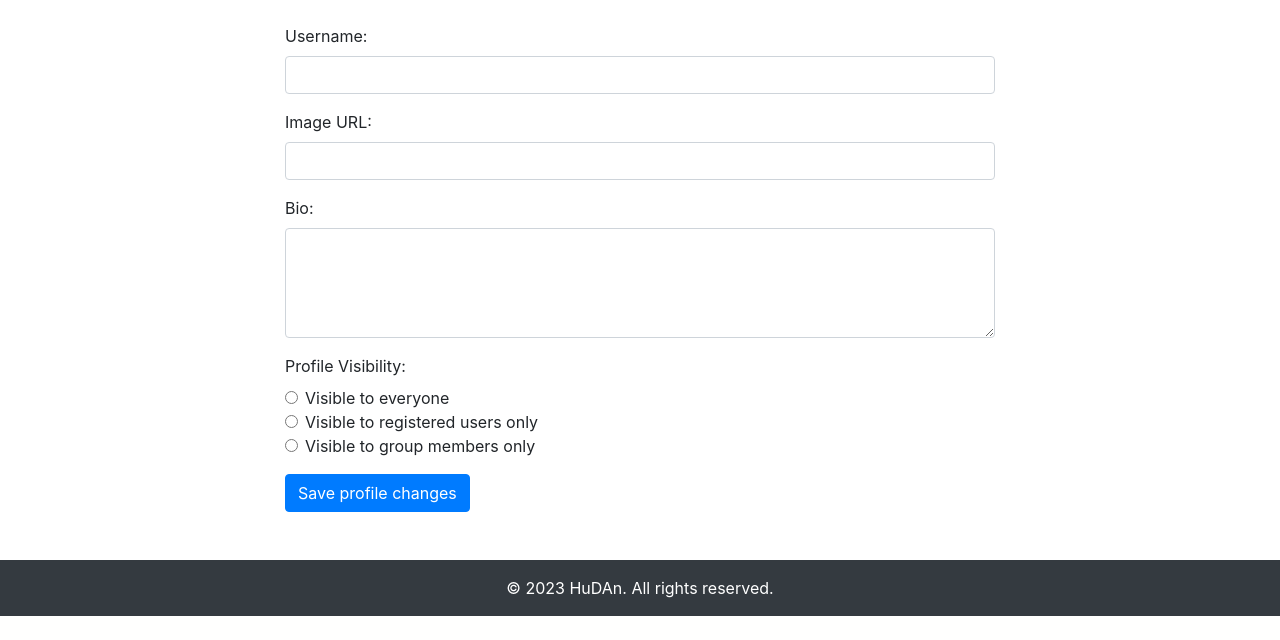
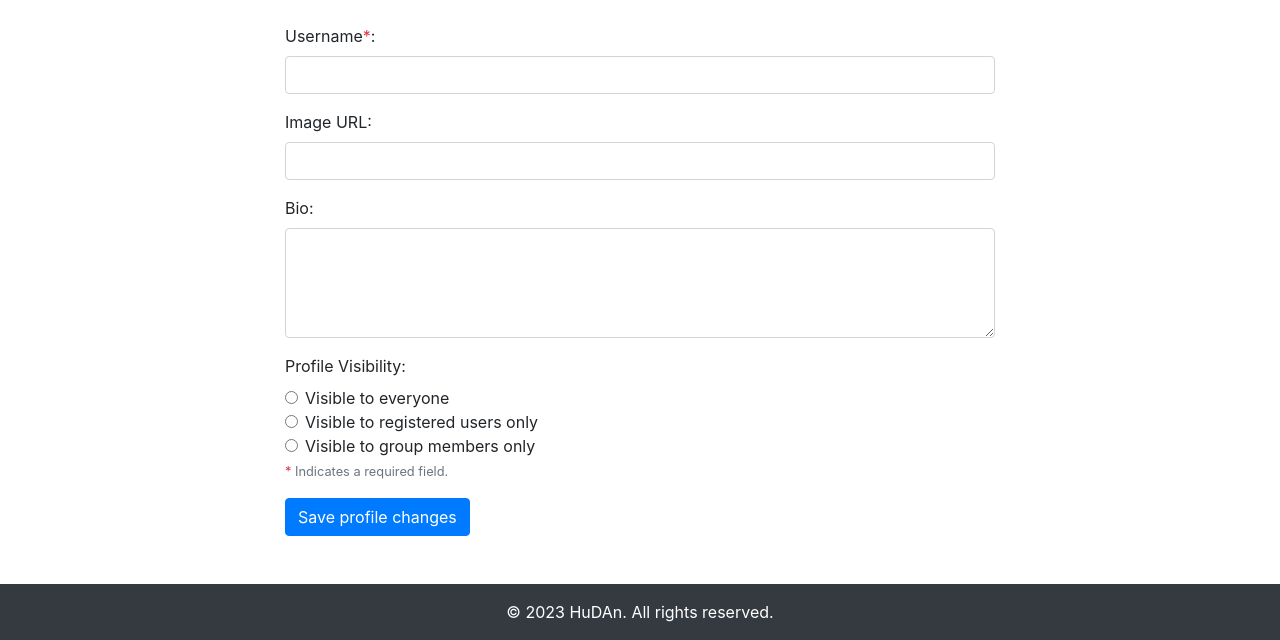
Before and after one commit to kristian-dobes/iis-hudan, a Django app: page /users/edit/1/ in a window 1280 px wide. Shown: the part 200-840 px from the top of the page. Before the commit the page ends 816 px from the top, so only its background shows below. Run offline with Django 4.2, Linux system fonts and the light colour scheme; some libraries are stand-ins or nearby versions.

Commit message:
style: add required field warning

```diff
--- a/hudan/templates/groups/edit_group.html
+++ b/hudan/templates/groups/edit_group.html
@@ -15,7 +15,7 @@
 
         <!-- Group Name -->
         <div class="form-group">
-          <label for="name">Group Name:</label>
+          <label for="name">Group Name<span class="text-danger">*</span>:</label>
           <input
             type="text"
             class="form-control"
@@ -66,6 +66,7 @@
           </div>
         </div>
 
+        <p class="text-muted"><small><span class="text-danger">*</span> Indicates a required field.</small></p>
         <div class="form-group mt-3">
           <input type="submit" class="btn btn-primary" value="Save Group" />
         </div>
--- a/hudan/templates/users/edit_user.html
+++ b/hudan/templates/users/edit_user.html
@@ -17,7 +17,7 @@
 
         <!-- User profile Name -->
         <div class="form-group">
-          <label for="username">Username:</label>
+          <label for="username">Username<span class="text-danger">*</span>:</label>
           <input
             type="text"
             class="form-control"
@@ -68,6 +68,7 @@
           </div>
         </div>
 
+        <p class="text-muted"><small><span class="text-danger">*</span> Indicates a required field.</small></p>
         <div class="form-profile mt-3">
           <input type="submit" class="btn btn-primary" value="Save profile changes" />
         </div>
```
